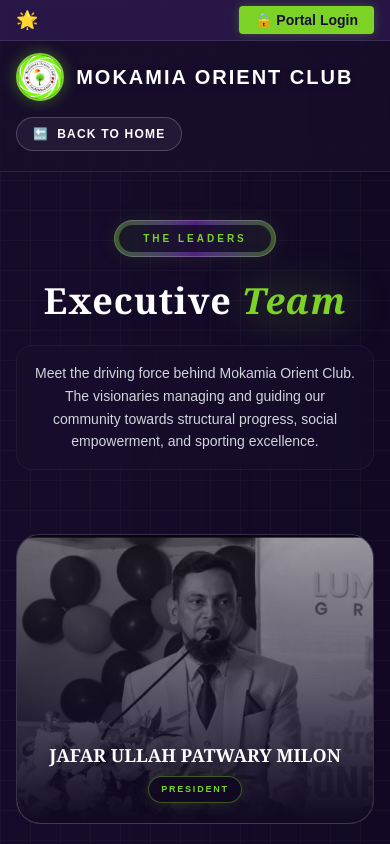
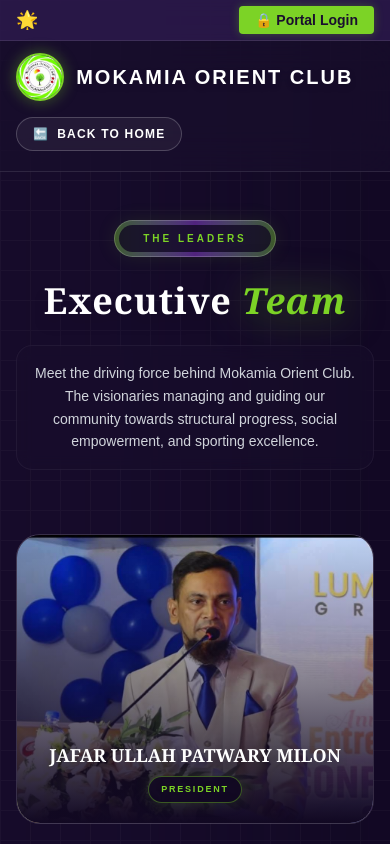
Before and after one commit to IftekharUAhmed/mokamia-orient-club, a Next.js app: page /executive-team in a window 390 px wide. Shown: the top 844 px of the page. Built offline with nearby package versions, Linux system fonts and the light colour scheme.

Commit message:
chenage exevutive committee

```diff
--- a/src/app/executive-team/page.js
+++ b/src/app/executive-team/page.js
@@ -168,7 +168,7 @@ return (
                 <img
                   src={member.image || "https://placehold.co/400x500/1A0F2E/7CD326?text=MOC"}
                   alt={member.name}
-                  className="w-full h-full object-cover opacity-70 group-hover/card:opacity-100 transition-all duration-700 grayscale group-hover/card:grayscale-0"
+                   className="w-full h-full object-cover opacity-100 grayscale-0 md:opacity-70 md:grayscale group-hover/card:!opacity-100 group-hover/card:!grayscale-0 transition-all duration-700"
                 />
                 <div className="absolute inset-0 bg-gradient-to-t from-[#110822] via-[#110822]/50 to-transparent"></div>
               </div>
```
